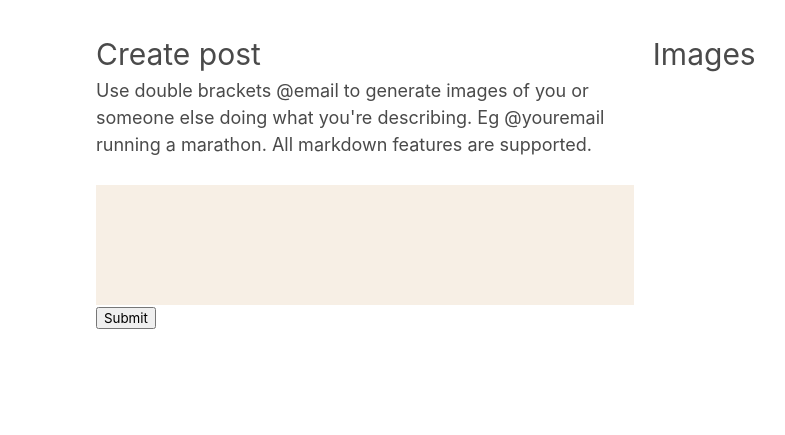
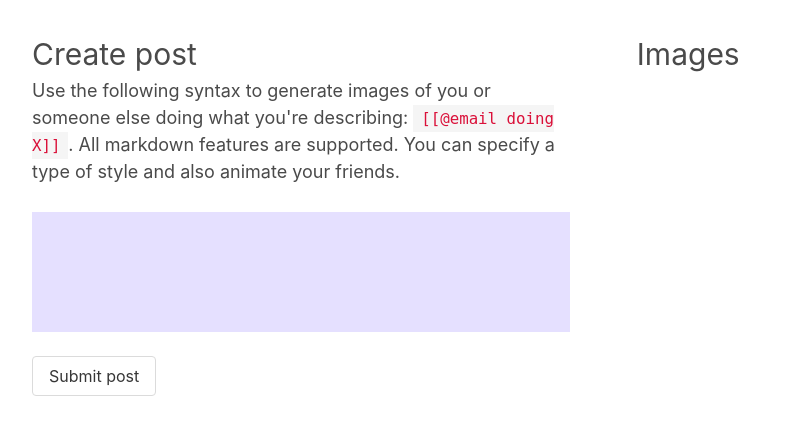
Before and after one commit to NilsIrl/thoughts, a Flask app: template hackathon/templates/drafting.html in a window 1280 px wide. Shown: the part 64-499 px from the top of the page, without its empty margins (160-945 px from the left). Run offline with Flask 2, Linux system fonts and the light colour scheme; the template is opened without the code that fills it, so the values that code supplies are empty.

Commit message:
style improvements and autofocus

```diff
--- a/hackathon/static/main.css
+++ b/hackathon/static/main.css
@@ -8,7 +8,7 @@ html, body {
 	display: flex;
 }
 #main {
-	width: 60%;
+	width: 70%;
 	margin: 2.5% auto;
 }
 #bodyCont textarea {
@@ -27,7 +27,7 @@ p {
 }
 
 #editor {
-	background: #F7EFE5;
+	background: #E5E0FF;
 	padding: 60px;
 }
 .editor-inter {
@@ -35,7 +35,7 @@ p {
 	justify-content: space-between;
 }
 #editor-cont {
-	width: 70%;
+	width: 60%;
 }
 #images {
 	width: 25%;
--- a/hackathon/templates/drafting.html
+++ b/hackathon/templates/drafting.html
@@ -12,10 +12,11 @@
 		<div id="images"></div> -->
 		<div id="editor-cont">
 			<h1 style="font-size: 30px">Create post</h1>
-			<p>Use double brackets @email to generate images of you or someone else doing what you're describing. Eg @youremail running a marathon. All markdown features are supported.
+			<p>Use the following syntax to generate images of you or someone else doing what you're describing: <code>[[@email doing X]]</code>. All markdown features are supported. You can specify a type of style and also animate your friends.
 			<br><br>
 			<div id="editor"></div>
-			<input type="submit" id="submit">
+			<br>
+			<input type="submit" id="submit" class="button" value="Submit post">
 		</div>
 		<div id="images">
 			<h1>Images</h1>
--- a/js/drafting.svelte
+++ b/js/drafting.svelte
@@ -108,6 +108,11 @@
         doc: "",
     });
 
+
+    const timer = setInterval(() => {
+            view.focus();
+            if(view.hasFocus) clearInterval(timer);
+        }, 500);
     let submit = document.getElementById("submit");
     let input = document.getElementById("post-content");
     submit.addEventListener("click", async () => {
```
